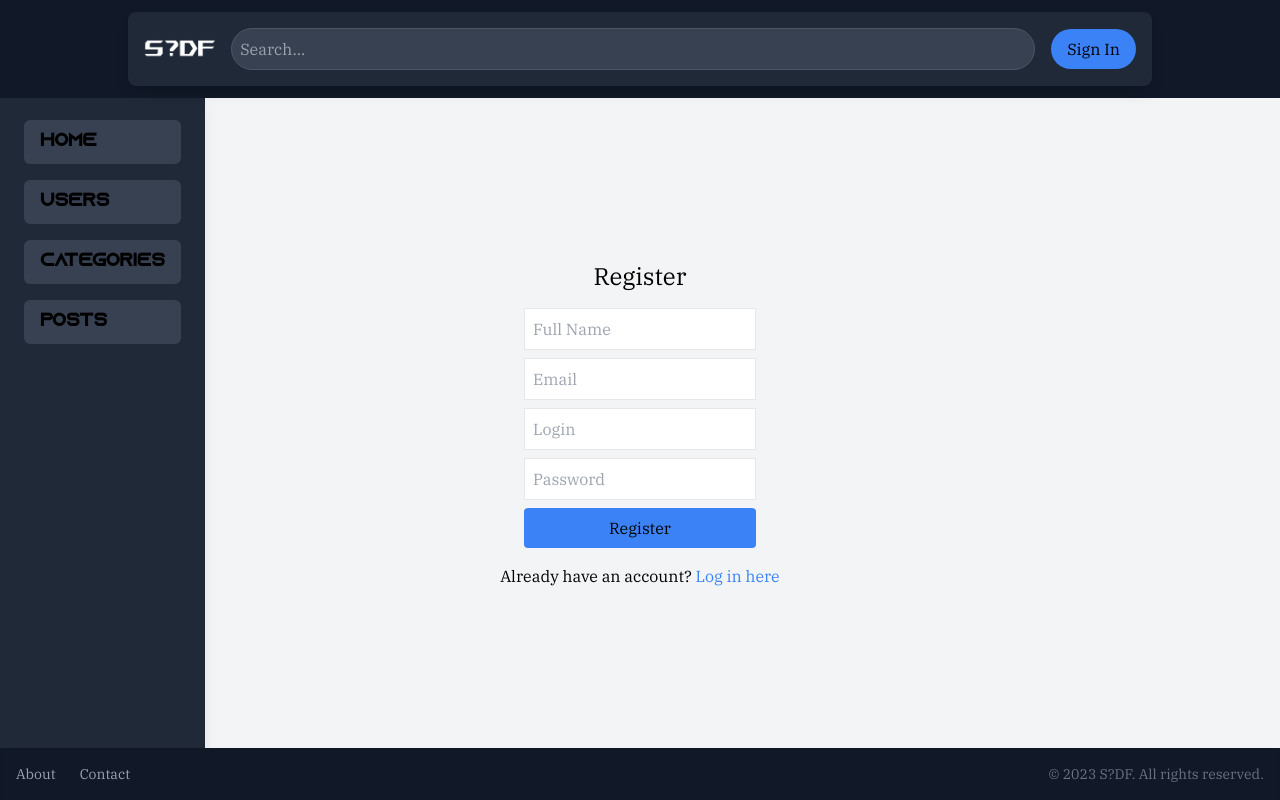
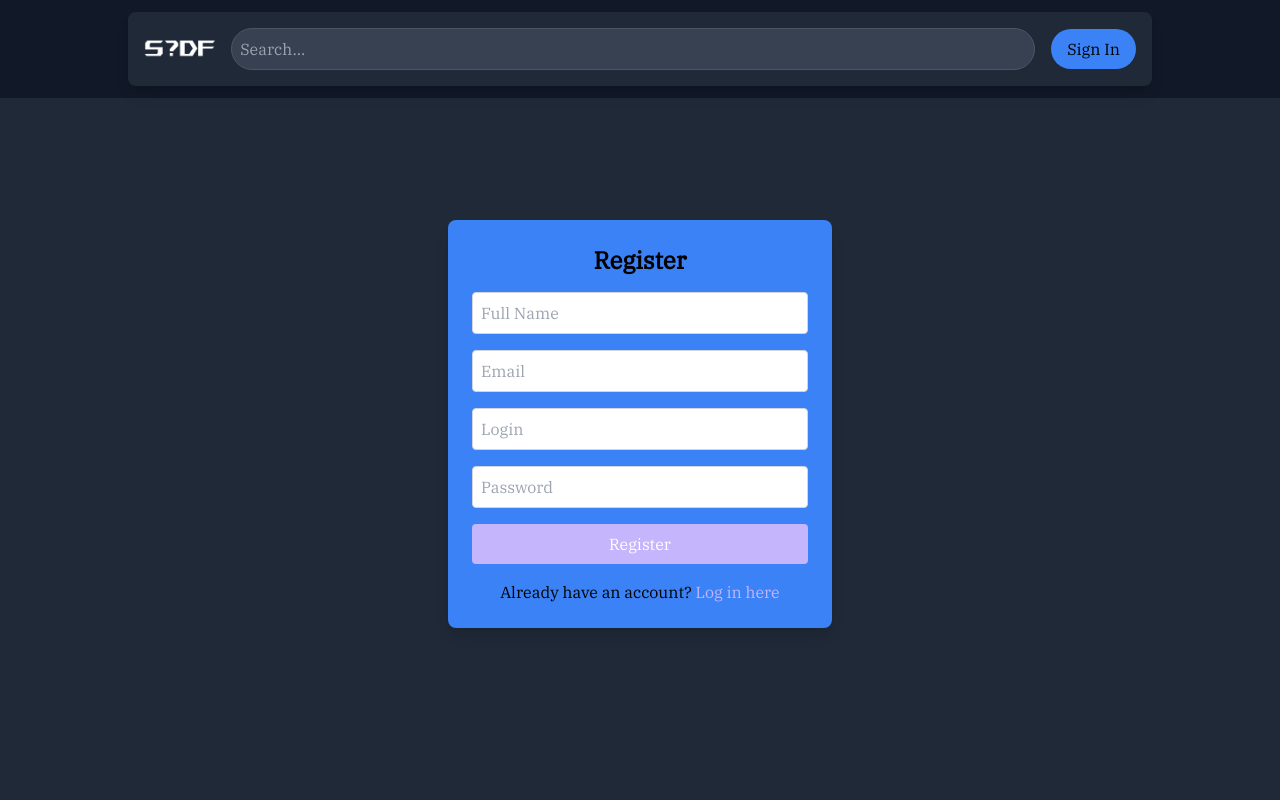
Before and after one commit to kitska/S-DF, a React (Create React App) app in the folder client/: page /register in a window 1280 px wide. Built offline with nearby package versions, Linux system fonts and the light colour scheme.

Commit message:
+some pages

```diff
--- a/client/src/app.jsx
+++ b/client/src/app.jsx
@@ -1,36 +1,66 @@
-import React from 'react';
+import React, { useState, useEffect } from 'react';
 import { BrowserRouter as Router, Routes, Route } from 'react-router-dom';
 import Header from './components/header';
 import Footer from './components/footer';
 import Sidebar from './components/sidebar';
+import TopUsers from './components/topUsers';
 import HomePage from './pages/home';
 import LoginPage from './pages/login';
 import RegisterPage from './pages/register';
-// import UsersPage from './pages/users'; // Импортируйте ваши страницы
-// import CategoriesPage from './pages/categories'; // Импортируйте ваши страницы
-// import PostsPage from './pages/posts'; // Импортируйте ваши страницы
+import ErrorPage from './pages/error';
 import './styles/main.scss'; // Импорт стилей
 
 function App() {
+	const [error, setError] = useState(null);
+
+	// Функция для обработки ошибок
+	const handleError = (errorCode, errorMessage) => {
+		setError({ code: errorCode, message: errorMessage });
+	};
+
 	return (
 		<Router>
+			<Routes>
+				<Route
+					path='/'
+					element={
 						<div className='flex flex-col min-h-screen'>
 							<Header />
 							<div className='flex flex-grow'>
-					<main className='flex-grow p-6 bg-gray-100'>
 								<Sidebar />
-						<Routes>
-							<Route path='/' element={<HomePage />} />
-							<Route path='/users' element={<HomePage />} />
-							<Route path='/categories' element={<HomePage />} />
-							<Route path='/posts' element={<HomePage />} />
-							<Route path='/login' element={<LoginPage />} />
-							<Route path='/register' element={<RegisterPage />} />
-						</Routes>
+								<main className='flex-grow p-6 bg-gray-500'>
+									<HomePage />
 								</main>
+								<TopUsers />
 							</div>
 							<Footer />
 						</div>
+					}
+				/>
+				<Route
+					path='/login'
+					element={
+						<div className='flex flex-col min-h-screen'>
+							<Header />
+							<main className='flex-grow p-6 bg-gray-800'>
+								<LoginPage onEnter={() => {}} onLeave={() => {}} />
+							</main>
+						</div>
+					}
+				/>
+				<Route
+					path='/register'
+					element={
+						<div className='flex flex-col min-h-screen'>
+							<Header />
+							<main className='flex-grow p-6 bg-gray-800'>
+								<RegisterPage onEnter={() => {}} onLeave={() => {}} />
+							</main>
+						</div>
+					}
+				/>
+				<Route path='/error' element={<ErrorPage errorCode={error?.code} errorMessage={error?.message} />} />
+			</Routes>
 		</Router>
 	);
 }
--- a/client/src/components/footer.jsx
+++ b/client/src/components/footer.jsx
@@ -16,7 +16,7 @@ const Footer = () => {
 				</div>
 
 				{/* Contact Info */}
-				<div className='mt-2 text-gray-500 md:mt-0'>&copy; 2023 S?DF. All rights reserved.</div>
+				<div className='mt-2 text-gray-500 md:mt-0'>&copy; 2024 S?DF. All rights reserved.</div>
 			</div>
 		</footer>
 	);
--- a/client/src/components/sidebar.jsx
+++ b/client/src/components/sidebar.jsx
@@ -4,19 +4,27 @@ import { Link } from 'react-router-dom';
 
 const Sidebar = () => {
 	return (
-		<aside id='nav' className='fixed left-0 z-0 h-screen p-6 mt-16 bg-gray-800 shadow-lg w-1/7 top-8'>
+		<aside className='fixed z-0 h-screen p-6 mt-16 bg-gray-600 shadow-lg right w-1/7 top-8'>
 			<nav className='flex flex-col space-y-4'>
-				<Link to='/' className='text-lg font-semibold hover:text-blue-400'>
-					<button className='w-full px-4 py-2 text-left transition-colors bg-gray-700 rounded-md hover:bg-gray-600 focus:outline-none'>Home</button>
+				<Link to='/' className='w-full'>
+					<button className='flex items-center justify-start w-full px-4 py-3 text-left text-gray-300 transition-colors duration-300 bg-gray-600 rounded-md hover:bg-gray-400 focus:outline-none'>
+						<span className='text-lg font-semibold'>Home</span>
+					</button>
 				</Link>
-				<Link to='/users' className='text-lg font-semibold hover:text-blue-400'>
-					<button className='w-full px-4 py-2 text-left transition-colors bg-gray-700 rounded-md hover:bg-gray-600 focus:outline-none'>Users</button>
+				<Link to='/users' className='w-full'>
+					<button className='flex items-center justify-start w-full px-4 py-3 text-left text-gray-300 transition-colors duration-300 bg-gray-600 rounded-md hover:bg-gray-400 focus:outline-none'>
+						<span className='text-lg font-semibold'>Users</span>
+					</button>
 				</Link>
-				<Link to='/categories' className='text-lg font-semibold hover:text-blue-400'>
-					<button className='w-full px-4 py-2 text-left transition-colors bg-gray-700 rounded-md hover:bg-gray-600 focus:outline-none'>Categories</button>
+				<Link to='/categories' className='w-full'>
+					<button className='flex items-center justify-start w-full px-4 py-3 text-left text-gray-300 transition-colors duration-300 bg-gray-600 rounded-md hover:bg-gray-400 focus:outline-none'>
+						<span className='text-lg font-semibold'>Categories</span>
+					</button>
 				</Link>
-				<Link to='/posts' className='text-lg font-semibold hover:text-blue-400'>
-					<button className='w-full px-4 py-2 text-left transition-colors bg-gray-700 rounded-md hover:bg-gray-600 focus:outline-none'>Posts</button>
+				<Link to='/posts' className='w-full'>
+					<button className='flex items-center justify-start w-full px-4 py-3 text-left text-gray-300 transition-colors duration-300 bg-gray-600 rounded-md hover:bg-gray-400 focus:outline-none'>
+						<span className='text-lg font-semibold'>Posts</span>
+					</button>
 				</Link>
 			</nav>
 		</aside>
--- a/client/src/components/topUsers.jsx
+++ b/client/src/components/topUsers.jsx
@@ -0,0 +1,15 @@
+// src/components/Sidebar.jsx
+import React from 'react';
+import { Link } from 'react-router-dom';
+
+const TopUsers = () => {
+	return (
+		<aside className='fixed right-0 z-0 h-screen p-6 mt-16 bg-gray-600 shadow-lg w-1/7 top-8'>
+			<div className='flex flex-col px-20 space-y-4'>
+
+			</div>
+		</aside>
+	);
+};
+
+export default TopUsers;
--- /dev/null
+++ b/client/src/pages/error.jsx
@@ -0,0 +1,18 @@
+// pages/ErrorPage.jsx
+
+import React from 'react';
+import { Link } from 'react-router-dom';
+
+const ErrorPage = ({ errorCode, errorMessage }) => {
+	return (
+		<div className='flex flex-col items-center justify-center h-screen bg-gray-500'>
+			<h1 className='text-6xl font-bold text-red-500'>{errorCode}</h1>
+			<p className='mt-4 text-xl'>{errorMessage}</p>
+			<Link to='/' className='px-4 py-2 mt-6 text-white bg-blue-500 rounded-full hover:bg-blue-600'>
+				Вернуться на главную
+			</Link>
+		</div>
+	);
+};
+
+export default ErrorPage;
--- a/client/src/pages/login.jsx
+++ b/client/src/pages/login.jsx
@@ -1,20 +1,30 @@
 import { Link } from 'react-router-dom';
+import React, { useEffect } from 'react';
 
-const LoginPage = () => {
+const LoginPage = ({ onEnter, onLeave }) => {
+	useEffect(() => {
+		onEnter(); // Устанавливаем размытие при монтировании компонента
+		return () => {
+			onLeave(); // Убираем размытие при размонтировании компонента
+		};
+	}, [onEnter, onLeave]);
+
 	return (
 		<div className='flex flex-col items-center justify-center h-screen'>
-			<h2 className='mb-4 text-2xl'>Login</h2>
+			<div className='p-6 bg-blue-500 rounded-lg shadow-lg w-96'>
+				<h2 className='mb-4 text-2xl font-semibold text-center'>Login</h2>
 				<form className='flex flex-col'>
-				<input type='text' placeholder='Email or Login' className='p-2 mb-2 border' />
-				<input type='password' placeholder='Password' className='p-2 mb-2 border' />
-				<button className='px-4 py-2 bg-blue-500 rounded hover:bg-blue-600'>Log In</button>
+					<input type='text' placeholder='Email or Login' className='p-2 mb-4 border border-gray-300 rounded' />
+					<input type='password' placeholder='Password' className='p-2 mb-4 border border-gray-300 rounded' />
+					<button className='px-4 py-2 text-white rounded bg-violet-300 hover:bg-violet-600'>Log In</button>
 				</form>
-			<p className='mt-4'>
+				<p className='mt-4 text-center'>
 					Don't have an account?{' '}
-				<Link to='/register' className='text-blue-500'>
+					<Link to='/register' className='text-violet-300 hover:underline'>
 						Register here
 					</Link>
 				</p>
+			</div>
 		</div>
 	);
 };
--- a/client/src/pages/register.jsx
+++ b/client/src/pages/register.jsx
@@ -1,22 +1,32 @@
 import { Link } from 'react-router-dom';
+import React, { useEffect } from 'react';
 
-const RegisterPage = () => {
+const RegisterPage = ({ onEnter, onLeave }) => {
+	useEffect(() => {
+		onEnter(); // Устанавливаем размытие при монтировании компонента
+		return () => {
+			onLeave(); // Убираем размытие при размонтировании компонента
+		};
+	}, [onEnter, onLeave]);
+
 	return (
 		<div className='flex flex-col items-center justify-center h-screen'>
-			<h2 className='mb-4 text-2xl'>Register</h2>
+			<div className='p-6 bg-blue-500 rounded-lg shadow-lg w-96'>
+				<h2 className='mb-4 text-2xl font-semibold text-center'>Register</h2>
 				<form className='flex flex-col'>
-				<input type='text' placeholder='Full Name' className='p-2 mb-2 border' />
-				<input type='text' placeholder='Email' className='p-2 mb-2 border' />
-				<input type='text' placeholder='Login' className='p-2 mb-2 border' />
-				<input type='password' placeholder='Password' className='p-2 mb-2 border' />
-				<button className='px-4 py-2 bg-blue-500 rounded hover:bg-blue-600'>Register</button>
+					<input type='text' placeholder='Full Name' className='p-2 mb-4 border border-gray-300 rounded' />
+					<input type='text' placeholder='Email' className='p-2 mb-4 border border-gray-300 rounded' />
+					<input type='text' placeholder='Login' className='p-2 mb-4 border border-gray-300 rounded' />
+					<input type='password' placeholder='Password' className='p-2 mb-4 border border-gray-300 rounded' />
+					<button className='px-4 py-2 text-white rounded bg-violet-300 hover:bg-violet-600'>Register</button>
 				</form>
-			<p className='mt-4'>
+				<p className='mt-4 text-center'>
 					Already have an account?{' '}
-				<Link to='/login' className='text-blue-500'>
+					<Link to='/login' className='text-violet-300 hover:underline'>
 						Log in here
 					</Link>
 				</p>
+			</div>
 		</div>
 	);
 };
--- a/client/src/styles/main.scss
+++ b/client/src/styles/main.scss
@@ -34,7 +34,7 @@
     font-style: normal;
 }
 
-#nav {
+nav {
     font-family: 'Azonix', sans-serif;
 }
 
@@ -44,16 +44,3 @@ html, body {
     overflow: hidden;
     font-family: 'IBM Plex Serif', sans-serif;/* Это может помочь убрать скролл */
 }
-
-.modal-overlay {
-	position: fixed;
-	top: 0;
-	left: 0;
-	right: 0;
-	bottom: 0;
-	background-color: rgba(0, 0, 0, 0.5);
-	backdrop-filter: blur(5px);
-	display: flex;
-	justify-content: center;
-	align-items: center;
-}
```
Also changed, not shown: client/src/api/userHandler.js (added). Lines whose indentation alone changed are shown as unchanged.
